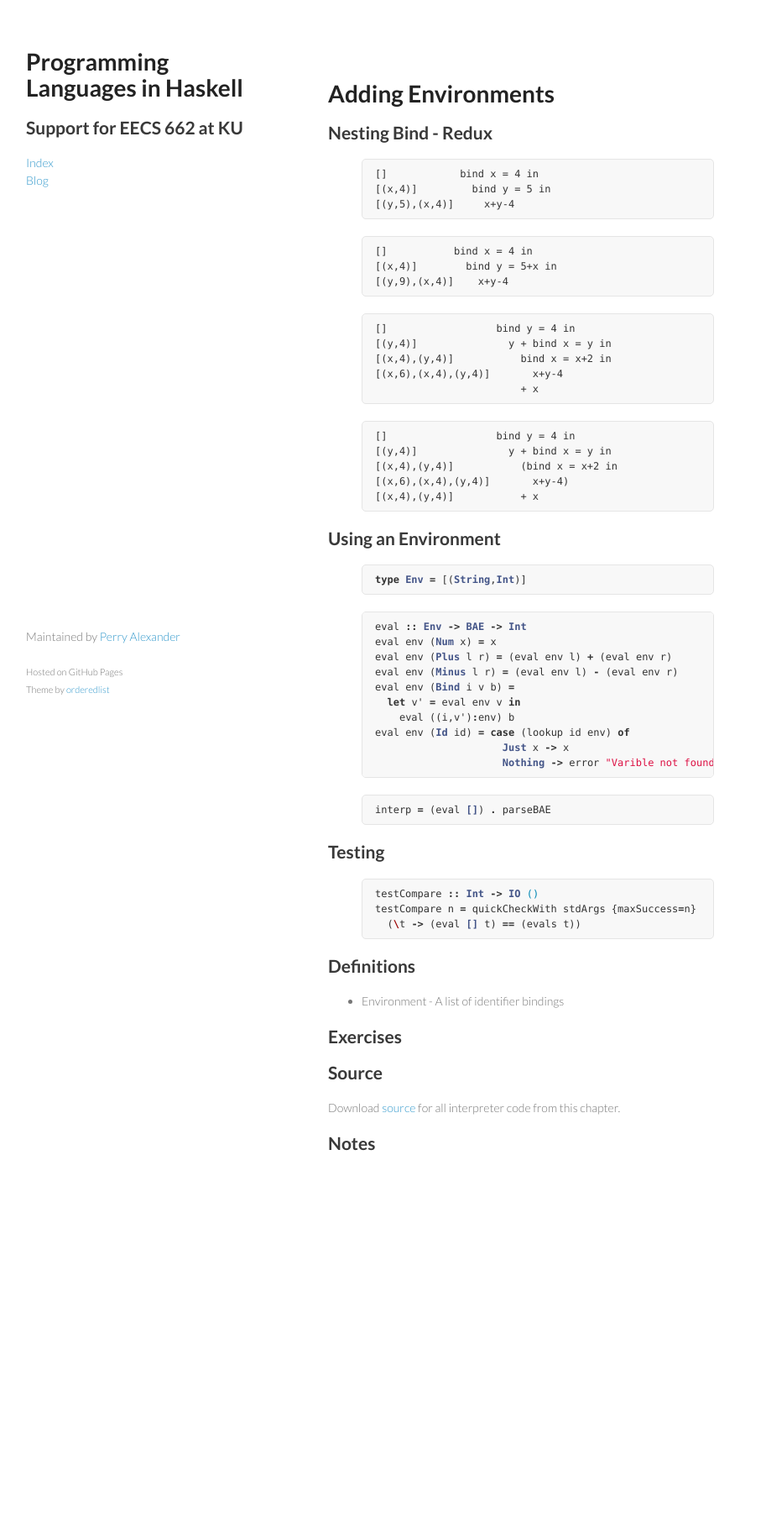
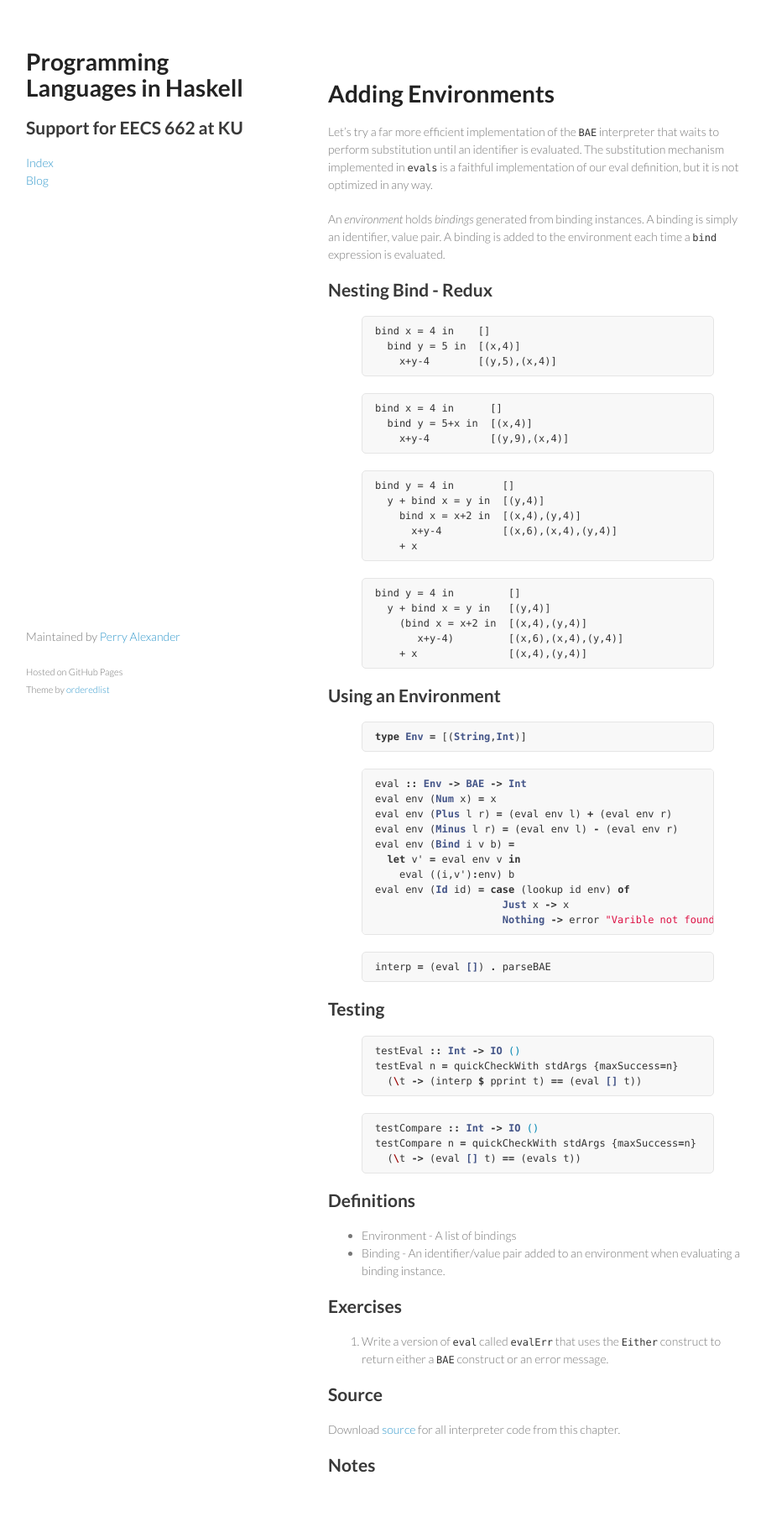
Before and after one commit to ku-sldg/plih, a Jekyll site: the page built from _posts/2016-06-13-Adding-Environments.md, in a window 1280 px wide. Shown: the whole page at 84% size, without its empty margins (179-1092 px from the left). Built offline with Jekyll 4.4.1, drawn with Linux system fonts in a browser that asks for light colours; formulas are drawn with MathJax 3; before the commit the page ends 1442 px from its top, so only the background shows below that.

Commit message:
minor edits

```diff
--- a/_posts/2016-06-13-Adding-Environments.md
+++ b/_posts/2016-06-13-Adding-Environments.md
@@ -29,34 +29,38 @@ $$
 
 # Adding Environments
 
+Let's try a far more efficient implementation of the `BAE` interpreter that waits to perform substitution until an identifier is evaluated.  The substitution mechanism implemented in `evals` is a faithful implementation of our eval definition, but it is not optimized in any way.
+
+An *environment* holds *bindings* generated from binding instances.  A binding is simply an identifier, value pair.  A binding is added to the environment each time a `bind` expression is evaluated.
+
 ## Nesting Bind - Redux
 
 {% highlight text %}
-[]            bind x = 4 in
-[(x,4)]         bind y = 5 in
-[(y,5),(x,4)]     x+y-4
+bind x = 4 in    []
+  bind y = 5 in  [(x,4)]
+    x+y-4        [(y,5),(x,4)]
 {% endhighlight %}
 
 {% highlight text %}
-[]           bind x = 4 in
-[(x,4)]        bind y = 5+x in
-[(y,9),(x,4)]    x+y-4
+bind x = 4 in      []
+  bind y = 5+x in  [(x,4)]
+    x+y-4          [(y,9),(x,4)]
 {% endhighlight %}
 
 {% highlight text %}
-[]                  bind y = 4 in
-[(y,4)]               y + bind x = y in
-[(x,4),(y,4)]           bind x = x+2 in
-[(x,6),(x,4),(y,4)]       x+y-4
-                        + x
+bind y = 4 in        []
+  y + bind x = y in  [(y,4)]
+    bind x = x+2 in  [(x,4),(y,4)]
+      x+y-4          [(x,6),(x,4),(y,4)]
+    + x
 {% endhighlight %}
 
 {% highlight text %}
-[]                  bind y = 4 in
-[(y,4)]               y + bind x = y in
-[(x,4),(y,4)]           (bind x = x+2 in
-[(x,6),(x,4),(y,4)]       x+y-4)
-[(x,4),(y,4)]           + x
+bind y = 4 in         []
+  y + bind x = y in   [(y,4)]
+    (bind x = x+2 in  [(x,4),(y,4)]
+       x+y-4)         [(x,6),(x,4),(y,4)]
+    + x               [(x,4),(y,4)]
 {% endhighlight %}
 
 ## Using an Environment
@@ -85,6 +89,12 @@ interp = (eval []) . parseBAE
 ## Testing
 
 {% highlight haskell %}
+testEval :: Int -> IO ()
+testEval n = quickCheckWith stdArgs {maxSuccess=n}
+  (\t -> (interp $ pprint t) == (eval [] t))
+{% endhighlight %}
+
+{% highlight haskell %}
 testCompare :: Int -> IO ()
 testCompare n = quickCheckWith stdArgs {maxSuccess=n}
   (\t -> (eval [] t) == (evals t))
@@ -92,9 +102,12 @@ testCompare n = quickCheckWith stdArgs {maxSuccess=n}
 
 ## Definitions
 
-* Environment - A list of identifier bindings
+* Environment - A list of bindings
+* Binding - An identifier/value pair added to an environment when evaluating a binding instance.
 
 ## Exercises
+
+1. Write a version of `eval` called `evalErr` that uses the `Either` construct to return either a `BAE` construct or an error message.
 
 ## Source
 
```
Also changed, not shown: _posts/2016-06-13-Adding-IDs.md (+2 -0 lines).
